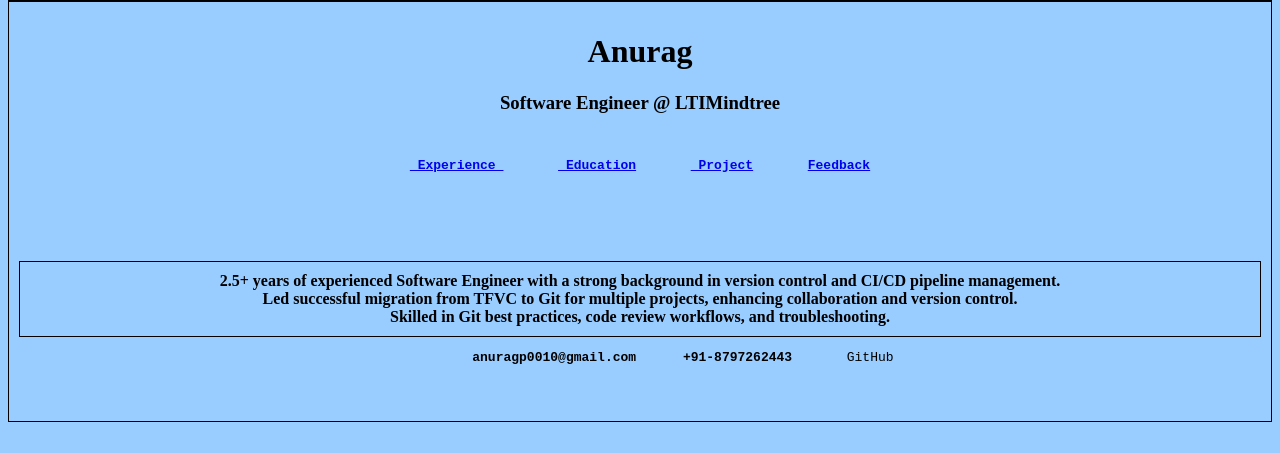
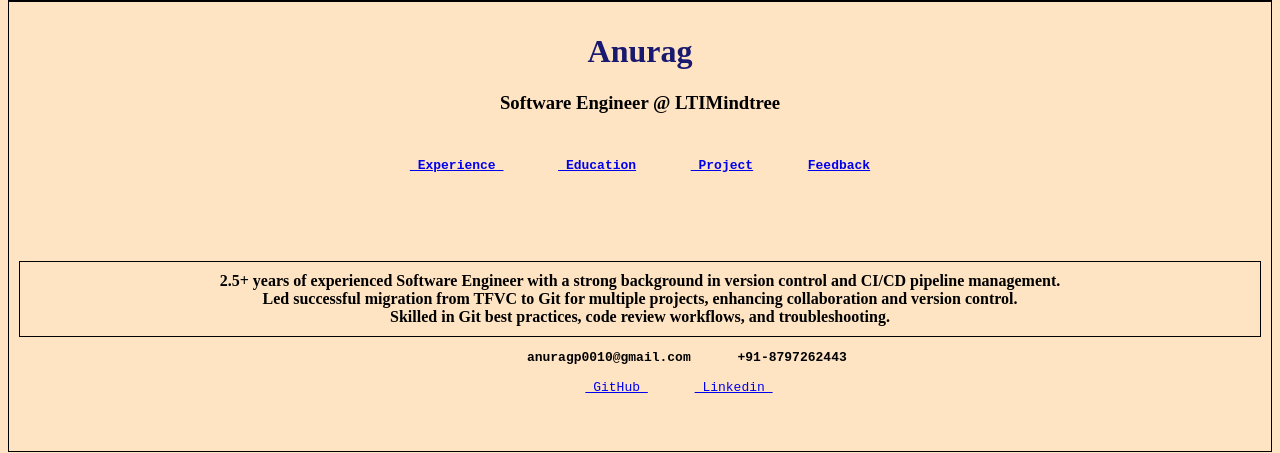
Before and after one commit to anuragp0010/Portfolio, a plain HTML site: page index.html in a window 1280 px wide. Shown: the part 433-886 px from the top of the page. Before the commit the page ends 863 px from the top, so only its background shows below. Drawn offline with Linux system fonts and the light colour scheme.

Commit message:
style.css file added

```diff
--- a/index.html
+++ b/index.html
@@ -8,15 +8,10 @@
     <title>Anurag Prasad | Software Engineer</title>
     <link rel="preconnect" href="https://fonts.gstatic.com/" crossorigin/>
     <link rel="preconnect" href="https://fonts.googleapis.com"/>
+    <link rel=" stylesheet" href="style.css">
     <!-- <style type="text/css"> -->
     <style>
-        div {
-          border: 1px solid black;
-          padding: 10px;
-          /* width: 600px; */
-          /* height: 1500px; */
-          text-align: center;
-        }
+
         p {
          clear: both;
          margin: 10px 5px;
@@ -36,7 +31,6 @@
 
 <div style="text-align:center;">
     <h1>Anurag</h1>
-<body style="background-color: #99ccff;">
 
     <header>
         <h3>Software Engineer @ LTIMindtree</h3>
@@ -57,7 +51,9 @@
     </main>
     <footer>
         <pre>
-            <b>anuragp0010@gmail.com</b>      <b>+91-8797262443</b>      <a herf="https://www.google.com/" target="_main"> GitHub </a>
+            <b>anuragp0010@gmail.com</b>      <b>+91-8797262443</b>
+
+            <a href="https://github.com/anuragp0010"> GitHub </a>      <a href="https://www.linkedin.com/in/anuragprasad25/"> Linkedin </a>
         </pre>
 
 
--- /dev/null
+++ b/style.css
@@ -0,0 +1,20 @@
+h1 {
+    color:midnightblue;
+}
+
+
+div {
+    border: 1px solid black;
+    padding: 10px;
+    /* width: 600px; */
+    /* height: 1500px; */
+    text-align: center;
+  }
+
+body{
+    background-color: bisque;
+}
+button{
+    color:black;
+    background-color: grey;
+}
```
Also changed, not shown: Education.html (+2 -1 lines), Experience.html (+1 -1 lines), Feedback.html (+1 -1 lines), Project.html (+2 -1 lines).
